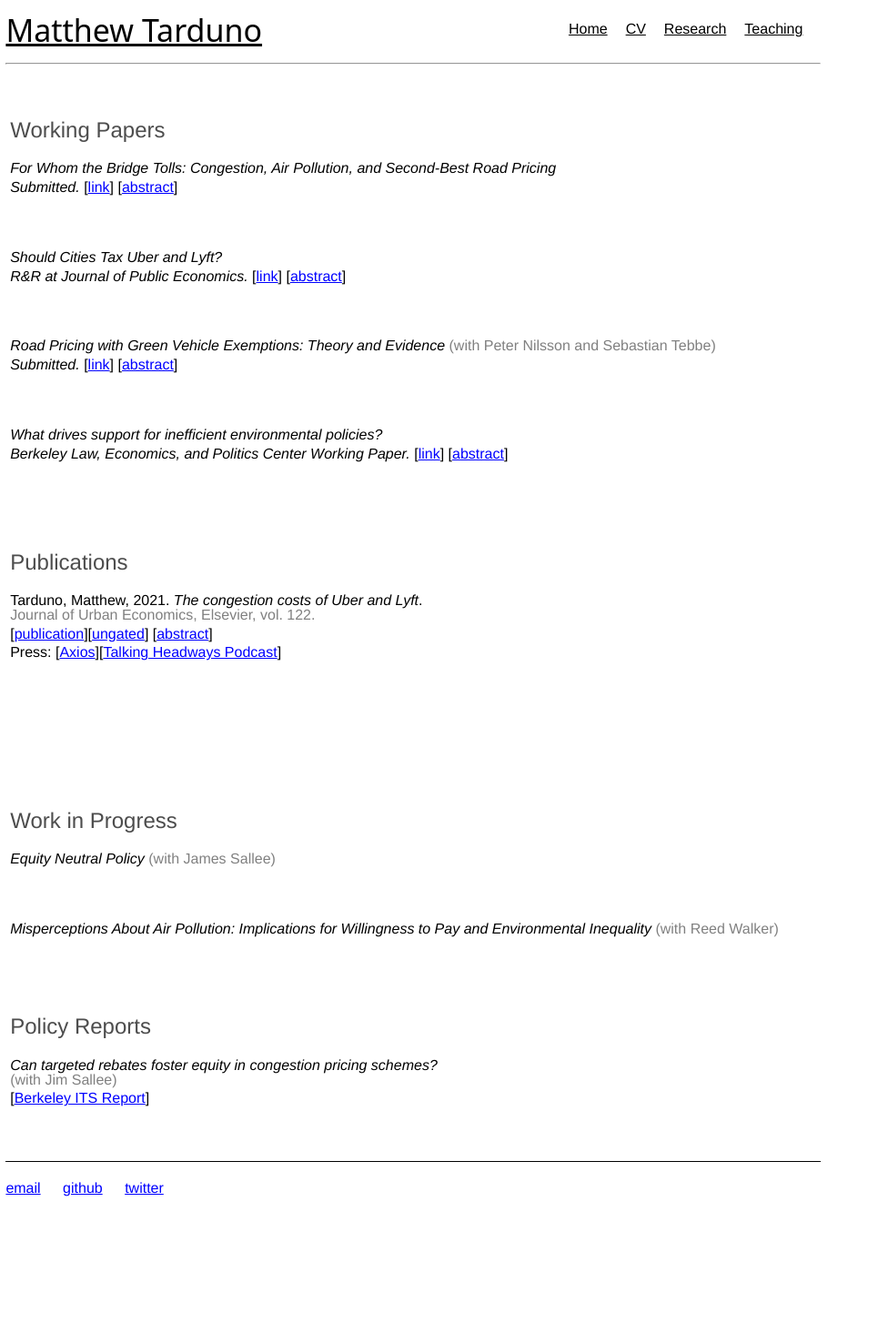
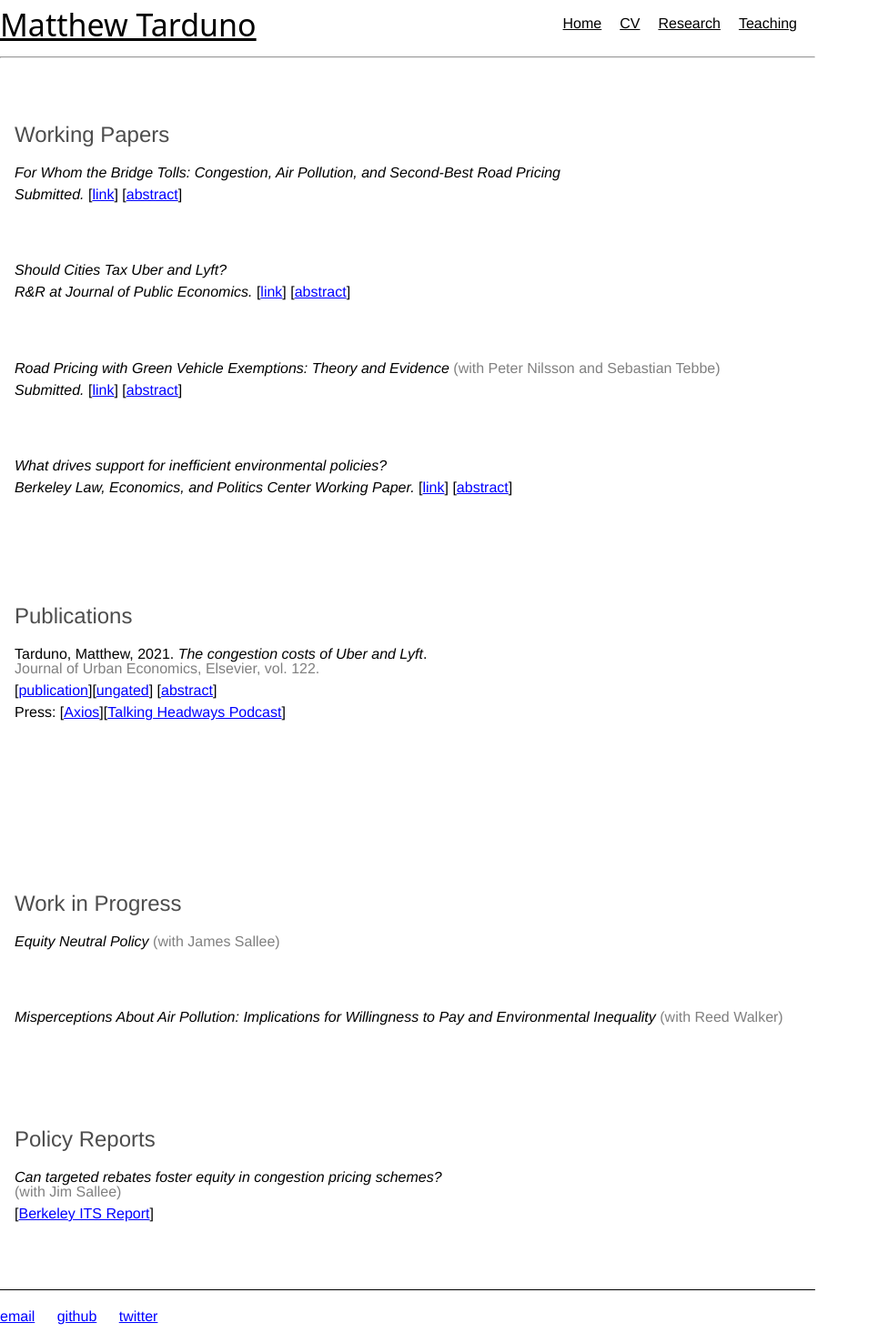
Before and after one commit to Matt-Tarduno/Matt-Tarduno.github.io, a Jekyll site: the page built from research_mobile/index.html, in a window 1280 px wide. Shown: the whole page at 91% size, without its empty margins (0-965 px from the left). Built offline with Jekyll 4.4.1, drawn with Linux system fonts in a browser that asks for light colours; before the commit the page ends 1335 px from its top, so only the background shows below that.

Commit message:
Update index.html

```diff
--- a/research_mobile/index.html
+++ b/research_mobile/index.html
@@ -15,25 +15,27 @@
     <style>
         body {
             font-family: Arial, sans-serif;
-            margin: 0.4em;
+            margin: 0;
             padding: 0;
             line-height: 1.6;
         }
         .blurb {
-            padding: 0.3em;
+            padding: 1em;
+            max-width: 100%;
+            box-sizing: border-box;
         }
         .blurb h1 {
             font-size: 1.5em;
         }
         .blurb p {
             font-size: 1em;
-            margin: 0.3em 0em;
+            margin: 0.5em 0;
             color: black;
         }
         .abstract {
             display: none;
             font-size: 0.9em;
-            margin: 0.2em 0em;
+            margin: 0.5em 0;
         }
         a {
             color: blue;
@@ -41,8 +43,11 @@
             cursor: pointer;
         }
         @media (max-width: 720px) {
+            .blurb {
+                padding: 0.5em;
+            }
             .blurb p, .abstract {
-                margin: 0.2em 0em;
+                margin: 0.25em 0;
             }
         }
     </style>
```
